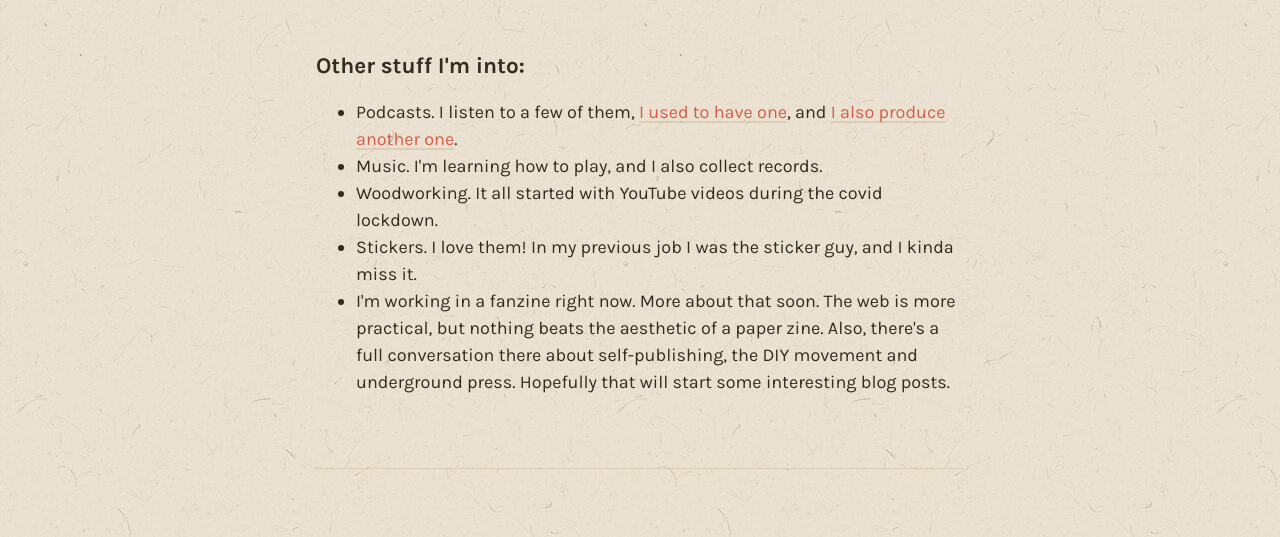
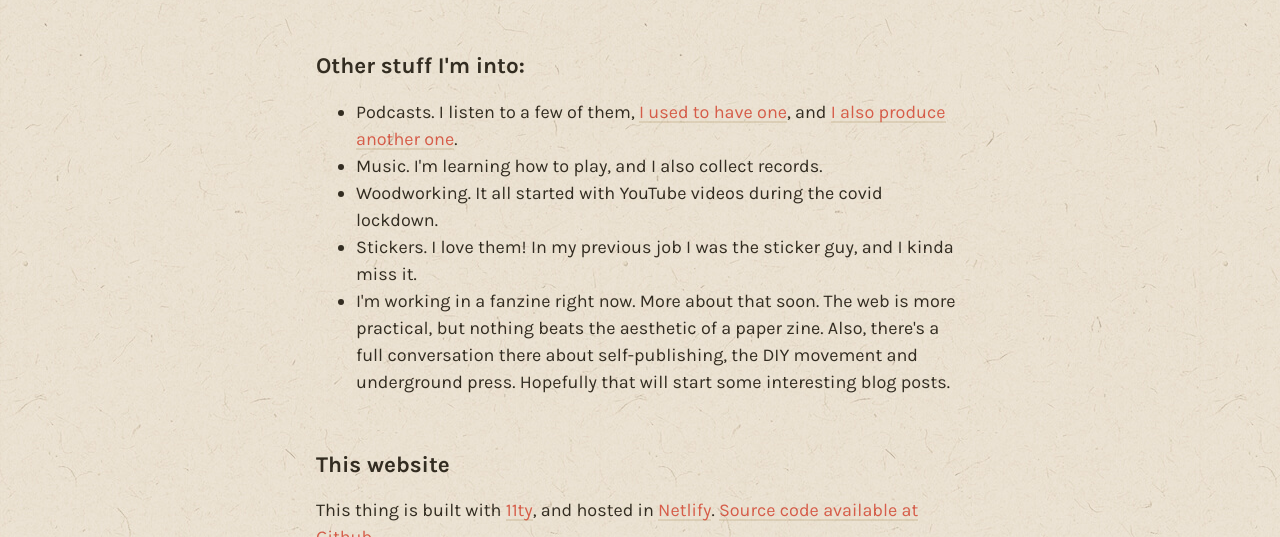
Before and after one commit to axelvaldez/axelvaldez.mx, an Eleventy site: page about.md in a window 1280 px wide. Shown: the part 612-1149 px from the top of the page. Built offline with nearby package versions, Linux system fonts and the light colour scheme; Eleventy itself is replaced by a stand-in of ours; files that its build step writes are made by us from their sources.

Commit message:
Add -about this website-

```diff
--- a/about.md
+++ b/about.md
@@ -17,3 +17,7 @@ When I'm not in front of my computer, I'm probably cooking, baking bread, or [ha
 - Woodworking. It all started with YouTube videos during the covid lockdown.
 - Stickers. I love them! In my previous job I was the sticker guy, and I kinda miss it.
 - I'm working in a fanzine right now. More about that soon. The web is more practical, but nothing beats the aesthetic of a paper zine. Also, there's a full conversation there about self-publishing, the DIY movement and underground press. Hopefully that will start some interesting blog posts.
+
+## This website
+
+This thing is built with [11ty](https://www.11ty.dev/), and hosted in [Netlify](https://netlify.com). [Source code available at Github](https://github.com/axelvaldez/axelvaldez.mx).
```
